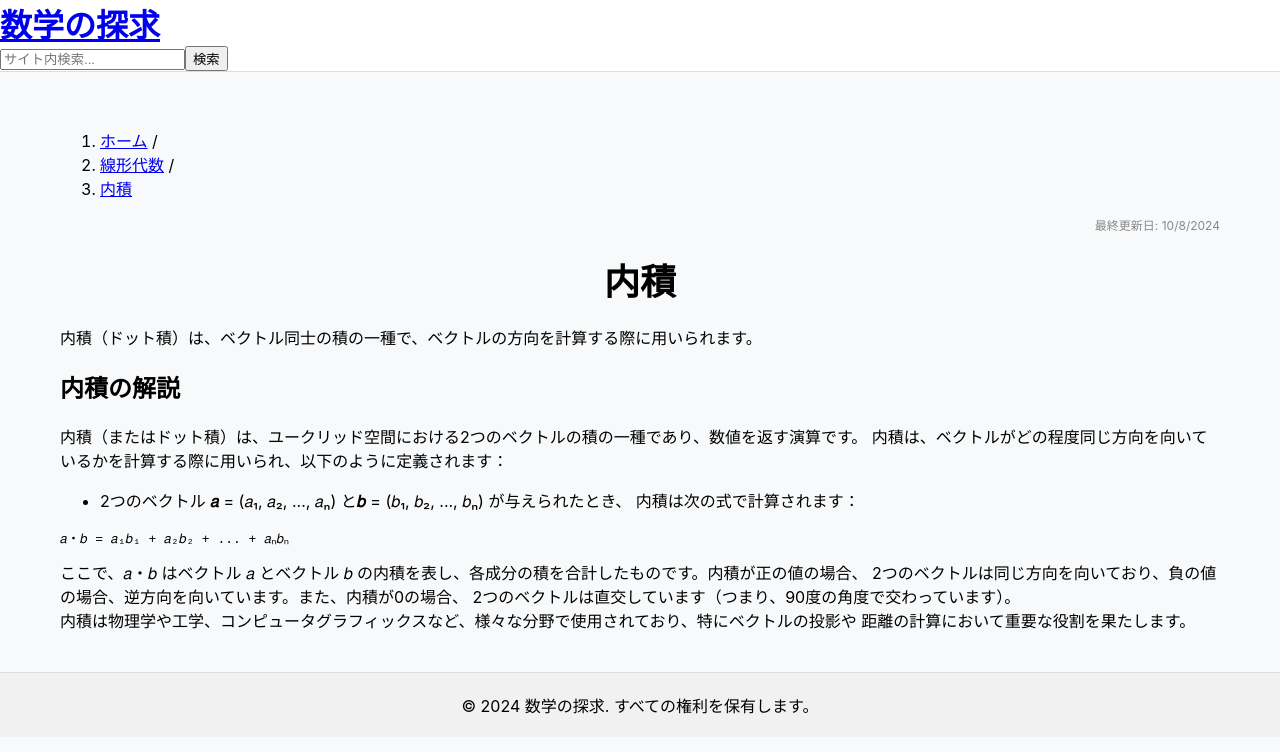
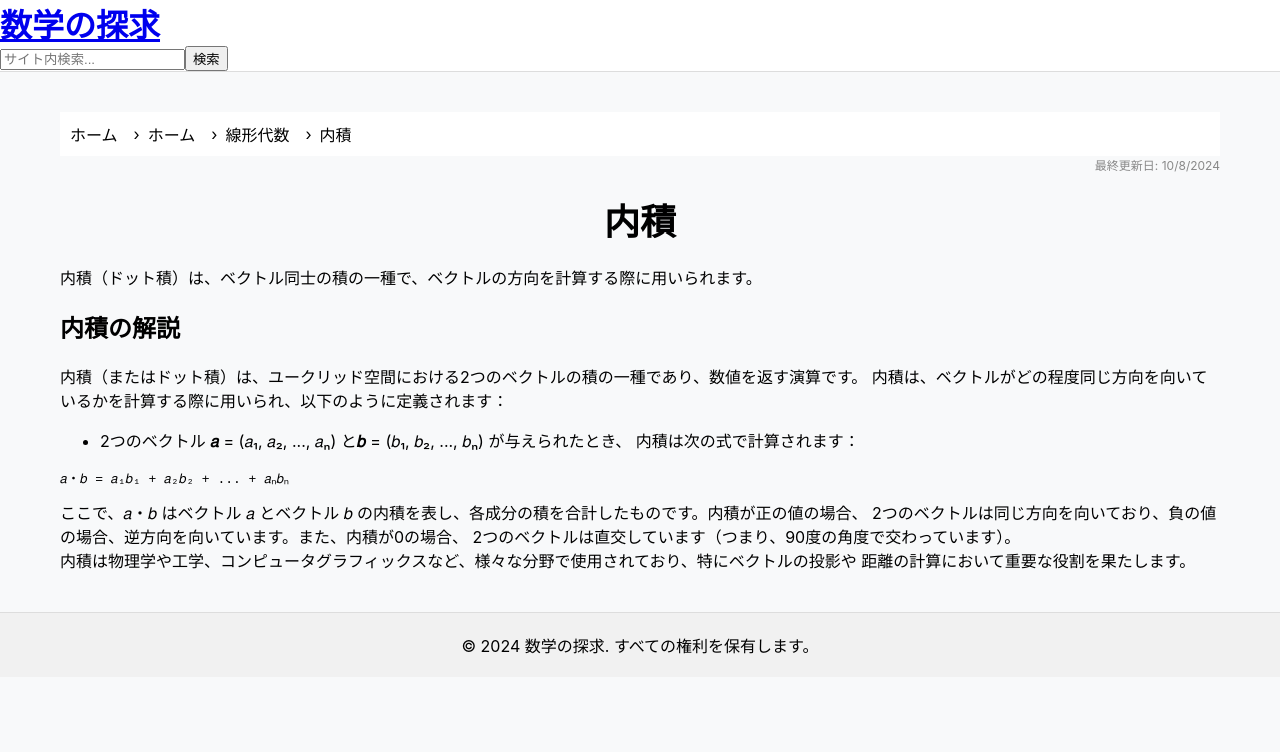
Before and after one commit to nakano0328/archive, a Next.js app: page /linear_algebra/dotproduct in a window 1280 px wide. Shown: the top 752 px of the page. Built offline with nearby package versions, Linux system fonts and the light colour scheme.

Commit message:
パンくずリストの修正

```diff
--- a/app/components/Breadcrumb.tsx
+++ b/app/components/Breadcrumb.tsx
@@ -1,3 +1,5 @@
+import Link from 'next/link';
+
 interface BreadcrumbProps {
   items: {
     name: string;
@@ -7,12 +9,22 @@ interface BreadcrumbProps {
 
 export default function Breadcrumb({ items }: BreadcrumbProps) {
   return (
-    <nav aria-label="パンくずリスト">
-      <ol>
+    <nav aria-label="パンくずリスト" style={{ backgroundColor: 'white', padding: '10px' }}>
+      <ol style={{ listStyle: 'none', display: 'flex', alignItems: 'center', gap: '8px', margin: 0, padding: 0 }}>
+        {/* ホーム文字 */}
+        <li>
+          <Link href="/" style={{ color: 'black', textDecoration: 'none' }}>
+            ホーム
+          </Link>
+        </li>
+
+        {/* 他のパンくずアイテム */}
         {items.map((item, index) => (
-          <li key={index}>
-            <a href={item.href}>{item.name}</a>
-            {index < items.length - 1 && ' / '}
+          <li key={index} style={{ display: 'flex', alignItems: 'center', color: 'black' }}>
+            <span style={{ margin: '0 8px' }}>›</span>
+            <Link href={item.href} style={{ color: 'black', textDecoration: 'none' }}>
+              {item.name}
+            </Link>
           </li>
         ))}
       </ol>
--- a/app/linear_algebra/crossproduct/page.tsx
+++ b/app/linear_algebra/crossproduct/page.tsx
@@ -13,9 +13,9 @@ export default function CrossProductPage() {
       {/* Breadcrumbの表示 */}
       <Breadcrumb
         items={[
-          { name: 'ホーム', href: '/' },
-          { name: '線形代数', href: '/linear_algebra' },
-          { name: '外積', href: '/linear_algebra/crossproduct' },
+          { name: 'ホーム', href: '@/app' },
+          { name: '線形代数', href: '@/app/linear_algebra' },
+          { name: '外積', href: '@/app/linear_algebra/crossproduct' },
         ]}
       />
 
--- a/app/linear_algebra/dotproduct/page.tsx
+++ b/app/linear_algebra/dotproduct/page.tsx
@@ -13,9 +13,9 @@ export default function DotProductPage() {
       {/* Breadcrumbの表示 */}
       <Breadcrumb
         items={[
-          { name: 'ホーム', href: '/' },
-          { name: '線形代数', href: '/linear_algebra' },
-          { name: '内積', href: '/linear_algebra/dotproduct' },
+          { name: 'ホーム', href: '@/app/' },
+          { name: '線形代数', href: '@/app/linear_algebra' },
+          { name: '内積', href: '@/app/linear_algebra/dotproduct' },
         ]}
       />
 
```
Also changed, not shown: app/linear_algebra/page.tsx (+5 -5 lines).
